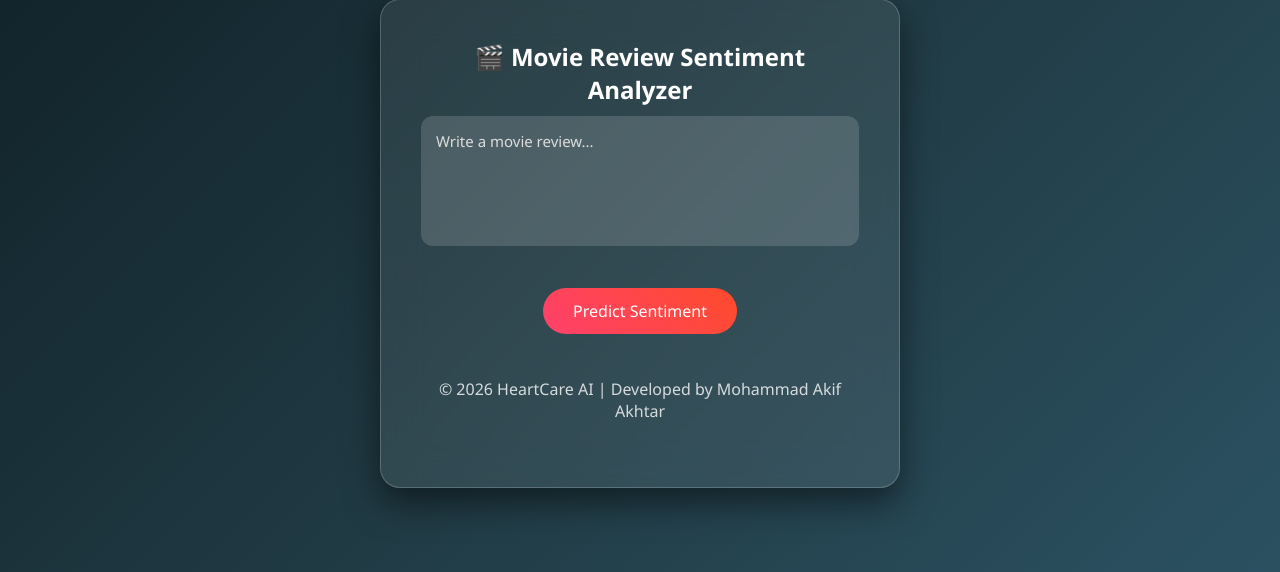
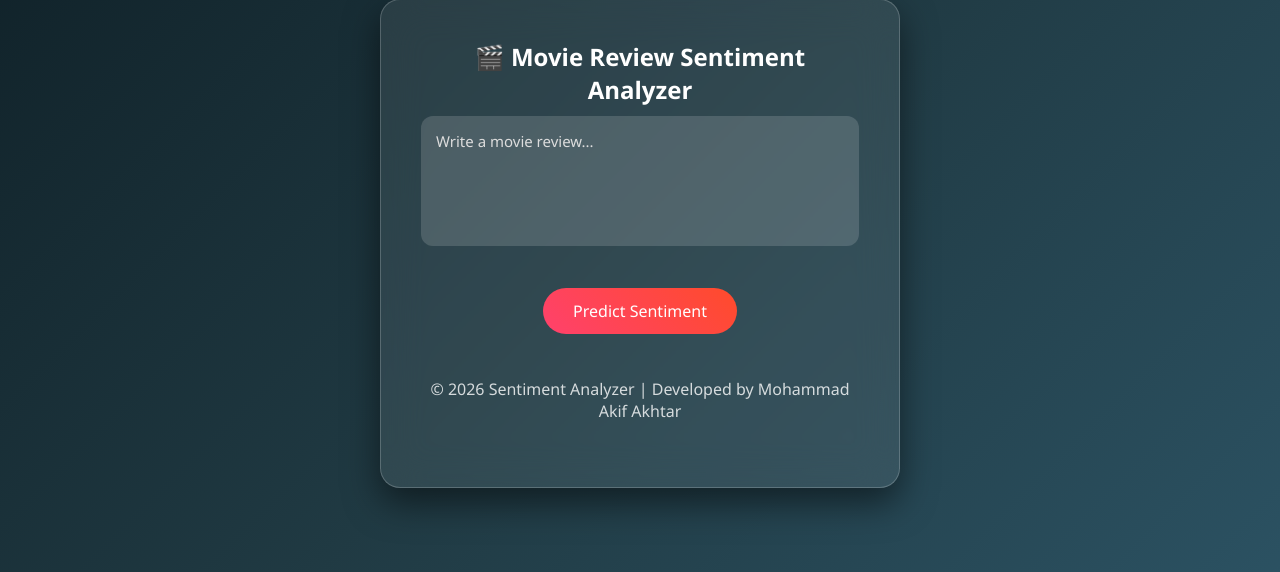
Before and after one commit to mdakifAkhtar/Movie-Sentiment-Analyze, a Flask app: page / in a window 1280 px wide. Shown: the part 157-729 px from the top of the page. Run offline with Flask 3, Linux system fonts and the light colour scheme; parts of the project's set-up code (start-up, migrations or seed data) failed here and were passed over.

Commit message:
Update index.html

```diff
--- a/templates/index.html
+++ b/templates/index.html
@@ -133,7 +133,7 @@ color:#ff4b5c;
 
 {% endif %}
 <br><br>
-<P> © 2026 HeartCare AI | Developed by Mohammad Akif Akhtar</P>
+<P> © 2026 Sentiment Analyzer | Developed by Mohammad Akif Akhtar</P>
 </div>
 
 </body>
```
